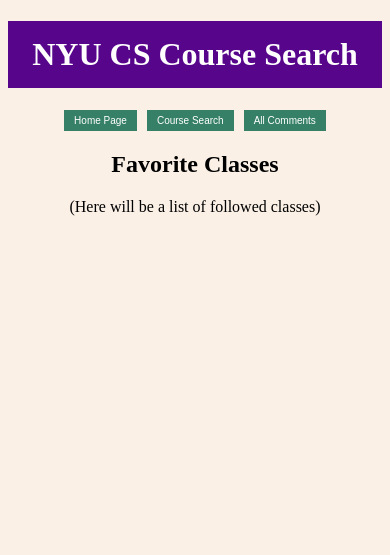
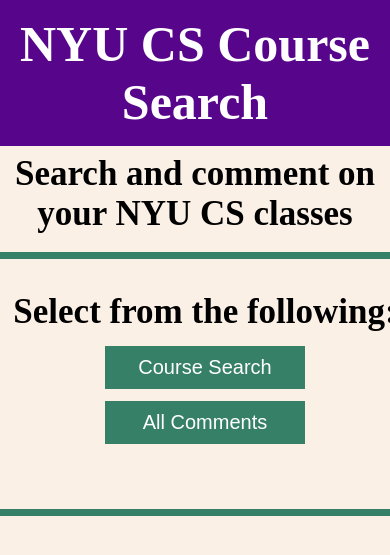
Before and after one commit to software-students-spring2024/2-web-app-exercise-team-snbn, a Flask app: page / in a window 390 px wide; the page is wider, and only the part inside the window is pictured. Shown: the top 555 px of that part. Run offline with Flask 3, Linux system fonts and the light colour scheme.

Commit message:
Redid the home page and made the app look nicer on mobile phone

```diff
--- a/static/css/general.css
+++ b/static/css/general.css
@@ -1,3 +1,11 @@
+* {
+    margin: 0;
+    padding: 0;
+    border: 0;
+    font-size: 100%;
+    vertical-align: baseline;
+}
+
 body {
     background-color: linen;
 }
@@ -7,6 +15,13 @@ h1 {
     color: white;
     padding: 15px;
     text-align: center;
+    font-size: 50px;
+}
+
+h2 {
+    text-align: center;
+    font-size: 35px;
+    margin: 8px;
 }
 
 .button {
@@ -14,7 +29,7 @@ h1 {
     background-color: rgb(55, 128, 104);
     color: white;
     padding: 5px 10px;
-    font-size: 10px;
+    font-size: 20px;
     margin-left: 3px;
     margin-right: 3px;
     cursor: pointer;
@@ -22,6 +37,36 @@ h1 {
     text-decoration: none;
 }
 
-.button_container {
+.big_button {
+    width: 200px;
+    border: none;
+    background-color: rgb(55, 128, 104);
+    color: white;
+    padding: 10px 20px;
+    font-size: 20px;
+    margin: 6px;
+    cursor: pointer;
+    display: inline-block;
+    text-decoration: none;
+}
+
+.container {
     text-align: center;
+    margin: 10px;
 }
+
+.home_nav {
+    width: 400px;
+    height: 200px;
+    border: 7px solid rgb(55, 128, 104);
+    padding: 25px;
+    margin: 10px;
+    text-align: center;
+    background-color: linen;
+    align-items: center;
+    justify-content: center;
+    position: absolute;
+    left: 50%;
+    -ms-transform: translate(-50%);
+    transform: translate(-50%);
+}
--- a/templates/index.html
+++ b/templates/index.html
@@ -6,16 +6,11 @@
 </head>
 <body>
     <h1>NYU CS Course Search</h1>
-    <div class="button_container">
-        <a href="/"><button class="button">Home Page</button></a>
-        <a href="/course_search"><button class="button">Course Search</button></a>
-        <a href="/view_comments"><button class="button">All Comments</button></a>
+    <h2>Search and comment on your NYU CS classes</h2>
+    <div class="home_nav">
+        <h2>Select from the following:</h2>
+        <a href="/course_search"><button class="big_button">Course Search</button></a>
+        <a href="/view_comments"><button class="big_button">All Comments</button></a>
     </div>
-    <h2 style="text-align: center;"><b>Favorite Classes</b></h2>
-    <p style="text-align: center;">(Here will be a list of followed classes)</p>
-
-      <!-- {% for item in data %}
-        <li>{{ item }}</li>
-        {% endfor %} -->
 </body>
 </html>
```
Also changed, not shown: templates/CourseSearch.html (+9 -9 lines), templates/DeleteComments.html (+3 -4 lines), templates/EditComments.html (+9 -11 lines), templates/ViewComments.html (+9 -9 lines), templates/showClass.html (+15 -15 lines).
